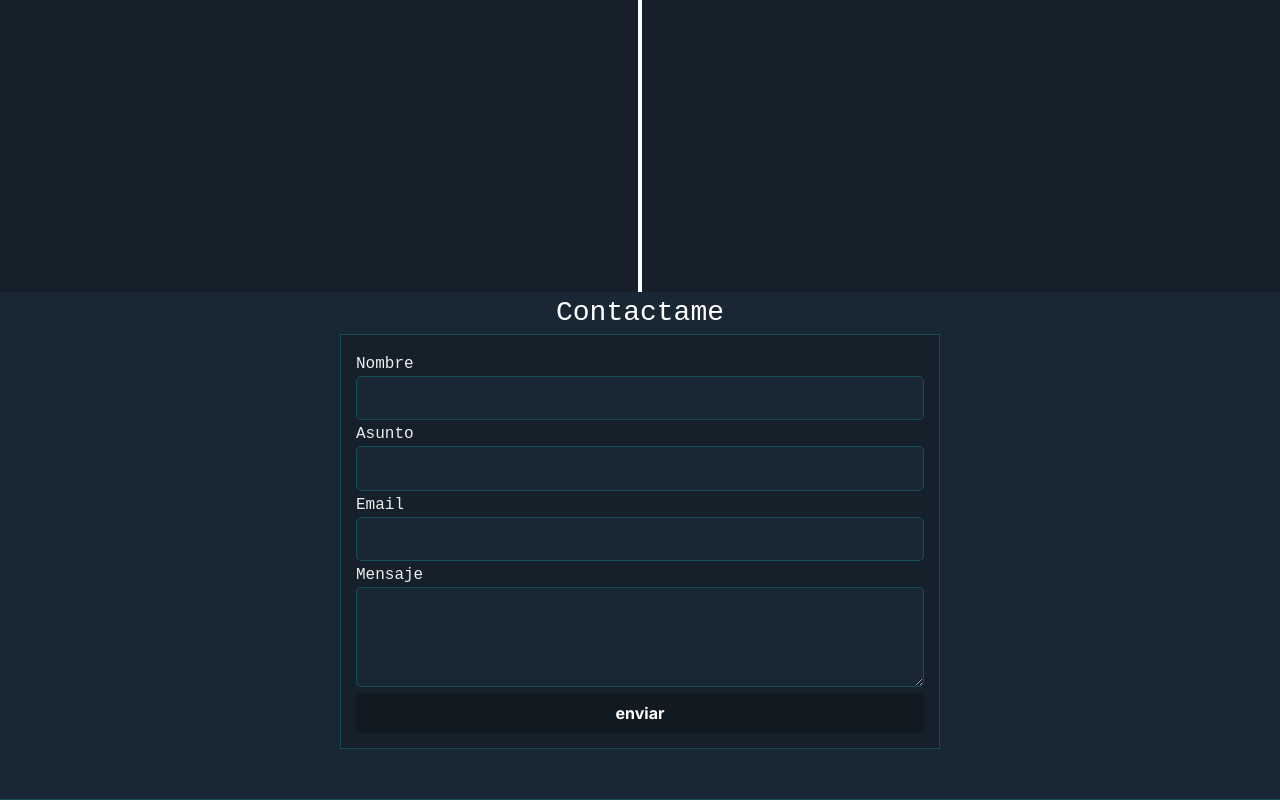
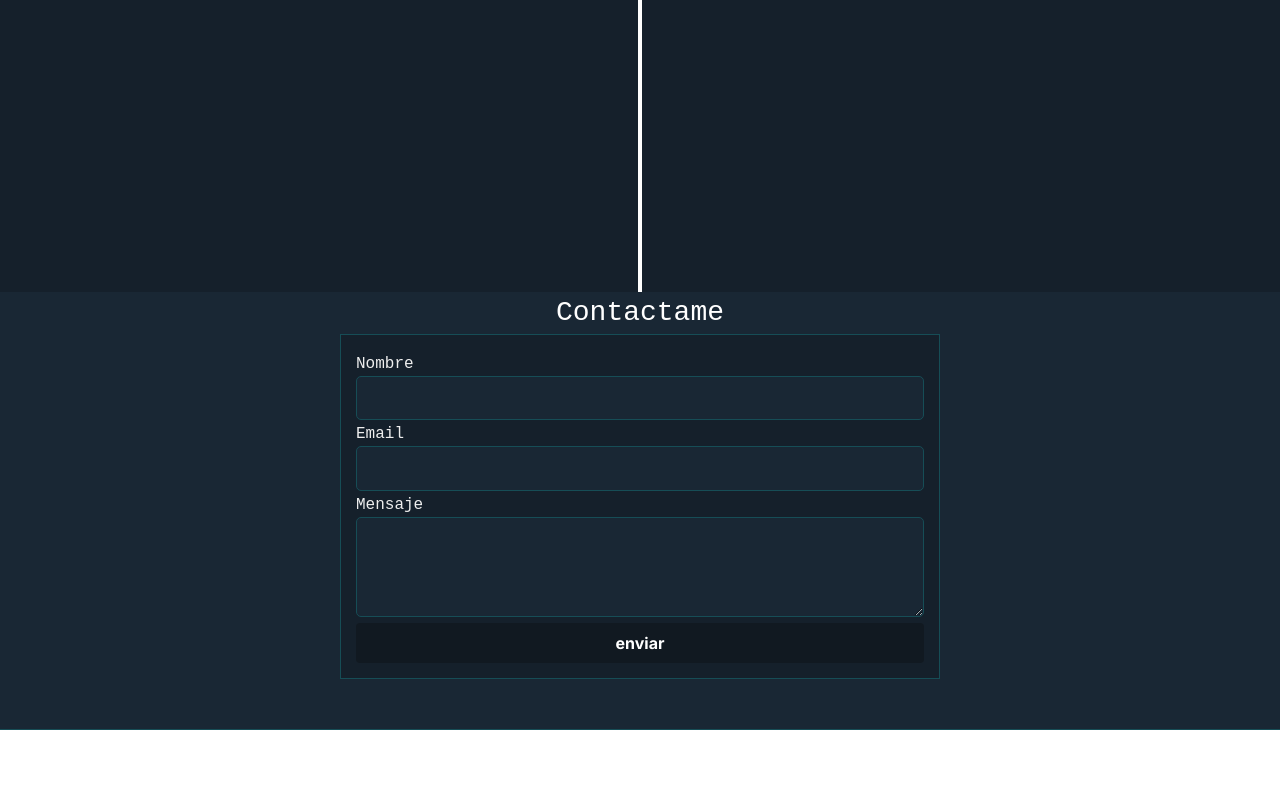
Before and after one commit to hectorDev2/v2-portfolio, a Next.js app: page / in a window 1280 px wide. Shown: the part 4229-5029 px from the top of the page. After the commit the page ends 4959 px from the top, so only its background shows below. Built offline with nearby package versions, Linux system fonts and the light colour scheme.

Commit message:
👌 IMPROVE: delete input do'nt valid in contact

```diff
--- a/src/app/components/Contact.tsx
+++ b/src/app/components/Contact.tsx
@@ -52,8 +52,6 @@ export const Contact = () => {
         <form onSubmit={handleSubmit} id="contact-form">
           <label htmlFor="">Nombre</label>
           <input name="name" {...name} className="input-field" />
-          <label htmlFor="">Asunto</label>
-          <input type="text" name="asunto" className="input-field" />
           <label htmlFor="">Email</label>
           <input {...email} name="email" className="input-field" />
           <label htmlFor="">Mensaje</label>
```
